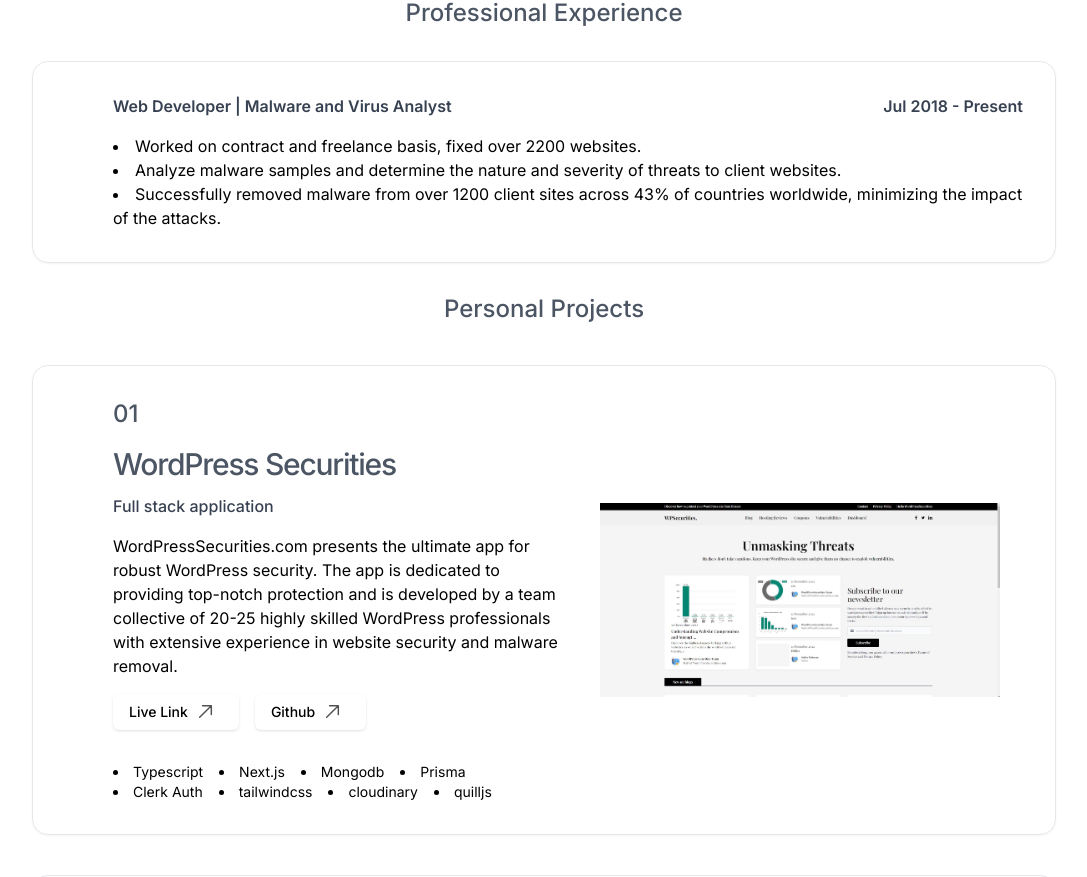
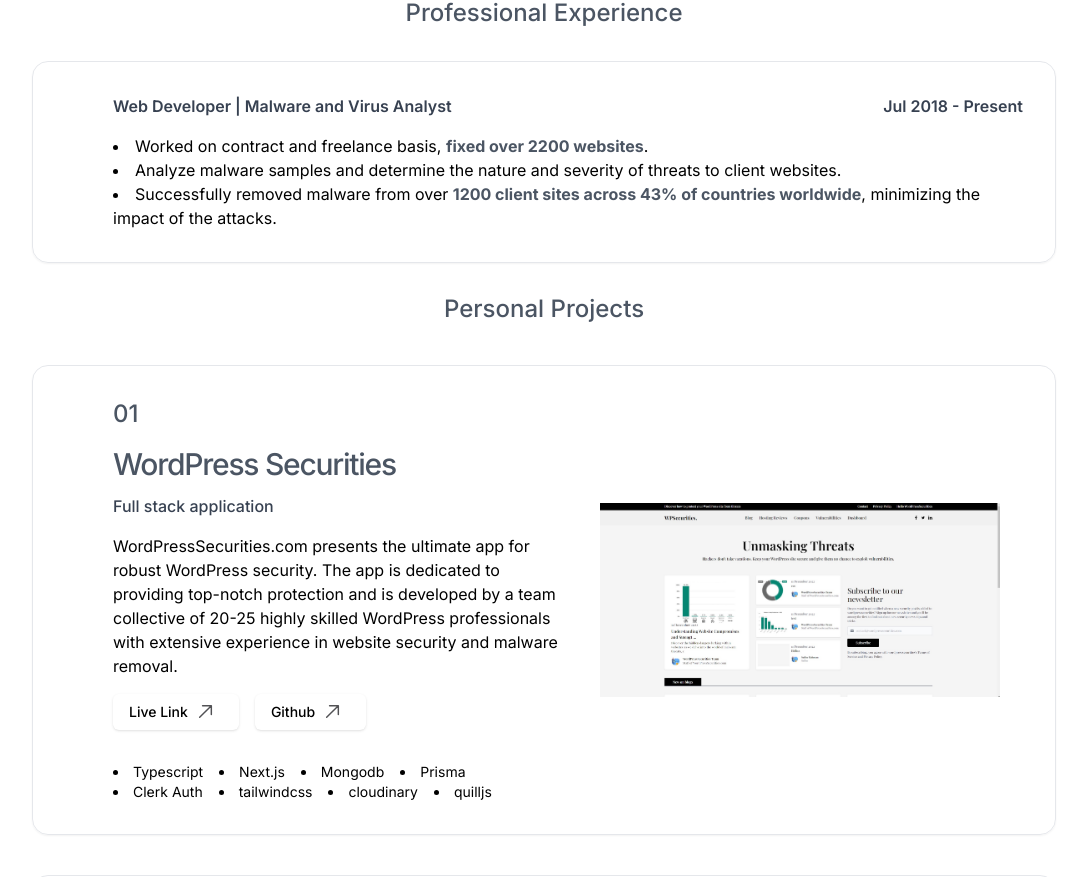
Before and after one commit to mdpabel/portfolio, a Next.js app: page / in a window 1280 px wide. Shown: the part 986-1863 px from the top of the page, without its empty margins (96-1183 px from the left). Built offline with nearby package versions, Linux system fonts and the light colour scheme.

Commit message:
add some strong text in experience section

```diff
--- a/app/Experience.tsx
+++ b/app/Experience.tsx
@@ -16,15 +16,19 @@
         </div>
         <ul className="list-disc list-inside">
           <li>
-            Worked on contract and freelance basis, fixed over 2200 websites.
+            Worked on contract and freelance basis,{" "}
+            <strong className="text-gray-600">fixed over 2200 websites</strong>.
           </li>
           <li>
             Analyze malware samples and determine the nature and severity of
             threats to client websites.
           </li>
           <li>
-            Successfully removed malware from over 1200 client sites across 43%
-            of countries worldwide, minimizing the impact of the attacks.
+            Successfully removed malware from over{" "}
+            <strong className="text-gray-600">
+              1200 client sites across 43% of countries worldwide
+            </strong>
+            , minimizing the impact of the attacks.
           </li>
         </ul>
       </div>
```
